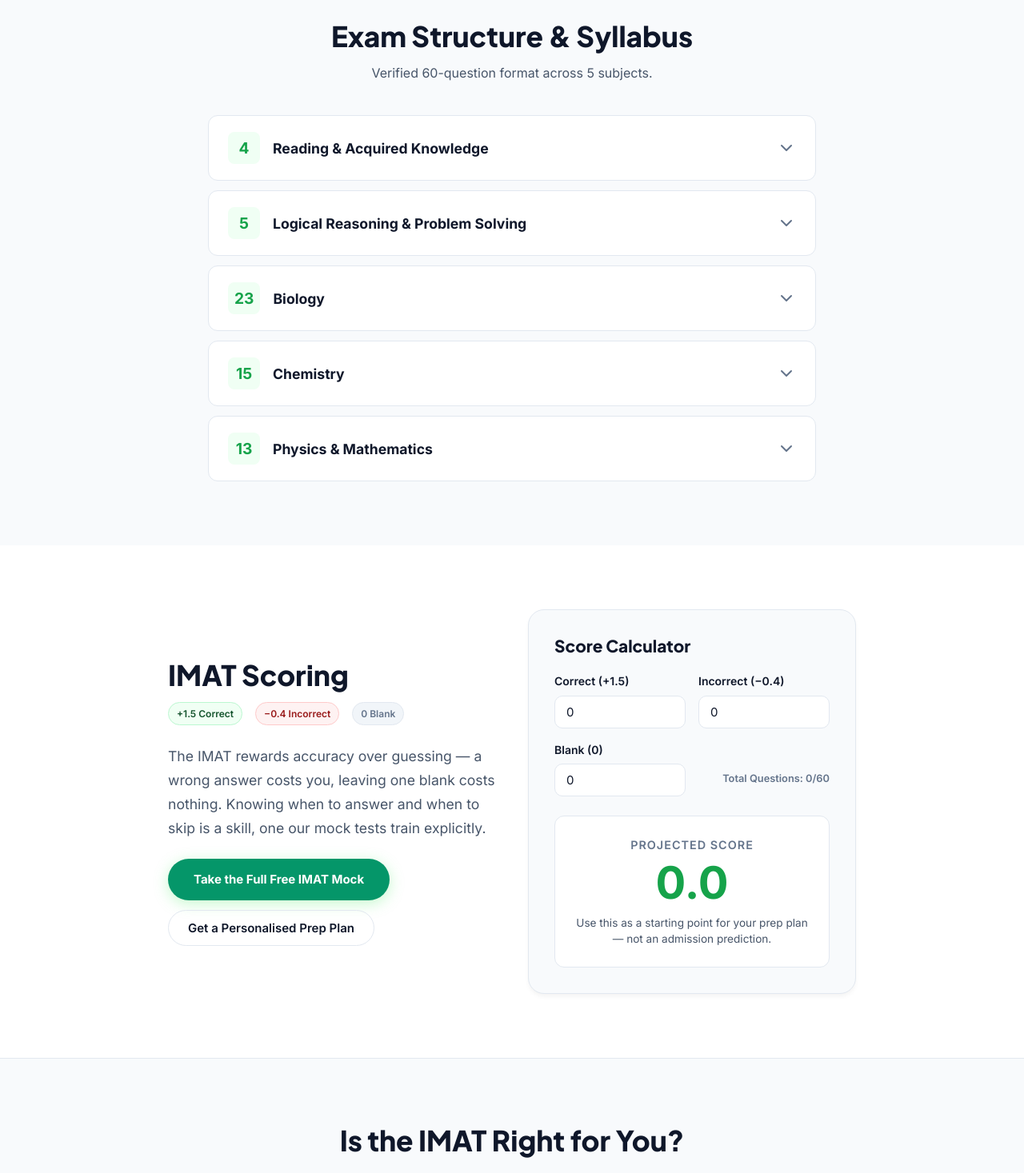
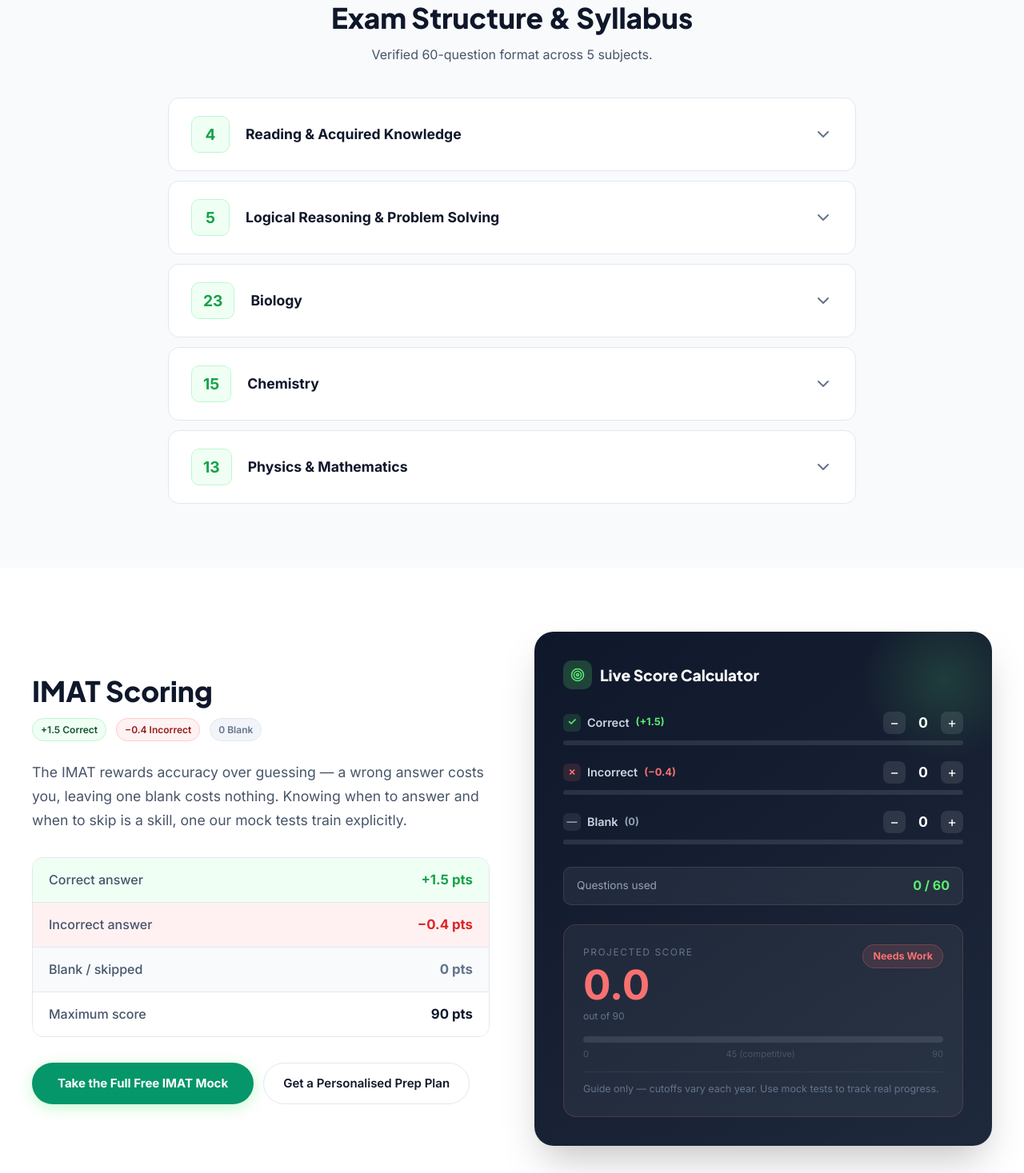
Before and after one commit to ch-muaz-kamboh/Ahsoraa-med-academy, a Next.js app: page /imat in a window 1280 px wide. Shown: the part 2178-3645 px from the top of the page at 80% size. Built offline with nearby package versions, Linux system fonts and the light colour scheme; a web font is replaced by a local one.

Commit message:
fix: IMAT page horizontal spacing + premium score calculator redesign

```diff
--- a/src/app/imat/IMATContent.tsx
+++ b/src/app/imat/IMATContent.tsx
@@ -158,8 +158,8 @@
 
       {/* 03 — What Is the IMAT */}
       <section style={{ padding: '80px 0', backgroundColor: '#FFFFFF' }}>
-        <div className="container" style={{ maxWidth: '800px', textAlign: 'center' }}>
-          <div ref={introRef as React.RefObject<HTMLDivElement>} className="scroll-fade-up">
+        <div className="container" style={{ textAlign: 'center' }}>
+          <div ref={introRef as React.RefObject<HTMLDivElement>} className="scroll-fade-up" style={{ maxWidth: '820px', margin: '0 auto' }}>
             <h2 style={{ fontSize: '2.2rem', fontWeight: 800, color: '#0F172A', marginBottom: '24px' }}>What Is the IMAT?</h2>
             <p style={{ color: '#475569', fontSize: '1.15rem', lineHeight: 1.8 }}>
               The International Medical Admissions Test (IMAT) is an English-language entrance examination used for admission to participating English-taught Medicine & Surgery programmes at Italian public universities. It tests scientific knowledge alongside logical reasoning, problem solving and reading-related skills, in a single 100-minute sitting. The exam is time-limited, so effective preparation requires both subject mastery and exam strategy — not one or the other. Not every Italian Medicine programme uses the IMAT, so confirming your target university's admission route is an important early step.
@@ -177,8 +177,8 @@
           </div>
 
           {/* Timeline UI */}
-          <div ref={datesRef as React.RefObject<HTMLDivElement>} className="scroll-fade-up" style={{ maxWidth: '900px', margin: '0 auto', position: 'relative' }}>
-            <div style={{ display: 'grid', gridTemplateColumns: 'repeat(auto-fit, minmax(150px, 1fr))', gap: '20px', position: 'relative', zIndex: 2 }}>
+          <div ref={datesRef as React.RefObject<HTMLDivElement>} className="scroll-fade-up">
+            <div style={{ display: 'grid', gridTemplateColumns: 'repeat(auto-fit, minmax(180px, 1fr))', gap: '20px', position: 'relative', zIndex: 2 }}>
               {[
                 { step: 'Registration Opens', date: '[Pending Confirmation]', icon: <MapPin size={24} /> },
                 { step: 'Registration Closes', date: '[Pending Confirmation]', icon: <Info size={24} /> },
@@ -186,8 +186,8 @@
                 { step: 'Exam Date', date: '[Pending Sept 2027]', icon: <Clock size={24} /> },
                 { step: 'Results/Ranking', date: '[Pending]', icon: <Target size={24} /> },
               ].map((item, idx) => (
-                 <div key={idx} style={{ textAlign: 'center', padding: '20px', backgroundColor: '#1E293B', borderRadius: '12px', border: '1px solid #334155' }}>
-                    <div style={{ display: 'flex', justifyContent: 'center', color: '#5CED73', marginBottom: '12px' }}>
+                 <div key={idx} style={{ textAlign: 'center', padding: '28px 20px', backgroundColor: '#1E293B', borderRadius: '16px', border: '1px solid #334155' }}>
+                    <div style={{ display: 'flex', justifyContent: 'center', color: '#5CED73', marginBottom: '14px' }}>
                       {item.icon}
                     </div>
                     <div style={{ fontWeight: 700, color: '#F8FAFC', marginBottom: '8px' }}>{item.step}</div>
@@ -196,7 +196,7 @@
               ))}
             </div>
 
-            <div style={{ marginTop: '40px', backgroundColor: '#1E293B', borderLeft: '4px solid #F59E0B', padding: '16px 20px', borderRadius: '8px', display: 'flex', gap: '16px', alignItems: 'flex-start' }}>
+            <div style={{ marginTop: '40px', backgroundColor: '#1E293B', borderLeft: '4px solid #F59E0B', padding: '20px 24px', borderRadius: '12px', display: 'flex', gap: '16px', alignItems: 'flex-start' }}>
                <AlertCircle color="#F59E0B" style={{ flexShrink: 0, marginTop: '2px' }} />
                <p style={{ color: '#CBD5E1', fontSize: '0.95rem', margin: 0, lineHeight: 1.5 }}>
                  "Dates, fees and procedures are set annually by the Italian Ministry of University and Research (MUR) — always verify current information on Universitaly.it. Last verified: September 2026."
@@ -208,20 +208,20 @@
 
       {/* 05 — Exam Structure & Syllabus */}
       <section style={{ padding: '80px 0', backgroundColor: '#F8FAFC' }}>
-        <div className="container" style={{ maxWidth: '800px' }}>
+        <div className="container">
           <div style={{ textAlign: 'center', marginBottom: '40px' }}>
             <h2 style={{ fontSize: '2.2rem', fontWeight: 800, color: '#0F172A' }}>Exam Structure & Syllabus</h2>
             <p style={{ color: '#475569', marginTop: '12px' }}>Verified 60-question format across 5 subjects.</p>
           </div>
-          <div style={{ display: 'flex', flexDirection: 'column', gap: '12px' }}>
+          <div style={{ display: 'flex', flexDirection: 'column', gap: '12px', maxWidth: '860px', margin: '0 auto' }}>
             {subjects.map((sub, i) => (
-              <div key={i} style={{ backgroundColor: '#FFFFFF', border: openSubject === i ? '1px solid #16A34A' : '1px solid #E2E8F0', borderRadius: '12px', overflow: 'hidden', transition: 'all 0.2s ease' }}>
+              <div key={i} style={{ backgroundColor: '#FFFFFF', border: openSubject === i ? '1px solid #16A34A' : '1px solid #E2E8F0', borderRadius: '14px', overflow: 'hidden', transition: 'all 0.2s ease' }}>
                 <button
                   onClick={() => setOpenSubject(openSubject === i ? null : i)}
-                  style={{ width: '100%', padding: '20px 24px', display: 'flex', justifyContent: 'space-between', alignItems: 'center', background: 'none', border: 'none', cursor: 'pointer' }}
+                  style={{ width: '100%', padding: '22px 28px', display: 'flex', justifyContent: 'space-between', alignItems: 'center', background: 'none', border: 'none', cursor: 'pointer' }}
                 >
-                  <div style={{ display: 'flex', alignItems: 'center', gap: '16px' }}>
-                    <div style={{ backgroundColor: '#F0FFF4', padding: '8px', borderRadius: '8px', color: '#16A34A', fontWeight: 800, fontSize: '1.2rem', minWidth: '40px', textAlign: 'center' }}>
+                  <div style={{ display: 'flex', alignItems: 'center', gap: '20px' }}>
+                    <div style={{ backgroundColor: '#F0FFF4', padding: '10px 14px', borderRadius: '10px', color: '#16A34A', fontWeight: 800, fontSize: '1.2rem', minWidth: '48px', textAlign: 'center', border: '1px solid #BBF7D0' }}>
                       {sub.qs}
                     </div>
                     <div style={{ fontWeight: 700, fontSize: '1.1rem', color: '#0F172A', textAlign: 'left' }}>
@@ -231,7 +231,7 @@
                   {openSubject === i ? <ChevronUp color="#16A34A" /> : <ChevronDown color="#64748B" />}
                 </button>
                 {openSubject === i && (
-                  <div style={{ padding: '0 24px 24px', borderTop: '1px solid #F1F5F9', marginTop: '4px', paddingTop: '20px' }}>
+                  <div style={{ padding: '0 28px 28px', borderTop: '1px solid #F1F5F9', marginTop: '4px', paddingTop: '20px' }}>
                     <p style={{ color: '#475569', marginBottom: '16px', lineHeight: 1.6 }}>
                       <strong>Core topics include:</strong> {sub.topics}
                     </p>
@@ -248,56 +248,115 @@
 
       {/* 06 — Scoring + Live Score Calculator */}
       <section style={{ padding: '80px 0', backgroundColor: '#FFFFFF' }}>
-        <div className="container" style={{ maxWidth: '900px' }}>
-          <div ref={calcRef as React.RefObject<HTMLDivElement>} className="scroll-fade-up" style={{ display: 'grid', gridTemplateColumns: 'repeat(auto-fit, minmax(300px, 1fr))', gap: '40px', alignItems: 'center' }}>
+        <div className="container">
+          <div ref={calcRef as React.RefObject<HTMLDivElement>} className="scroll-fade-up" style={{ display: 'grid', gridTemplateColumns: 'repeat(auto-fit, minmax(340px, 1fr))', gap: '56px', alignItems: 'center' }}>
             <div>
               <h2 style={{ fontSize: '2.2rem', fontWeight: 800, color: '#0F172A', marginBottom: '12px' }}>IMAT Scoring</h2>
-              <div style={{ display: 'flex', gap: '16px', marginBottom: '24px' }}>
+              <div style={{ display: 'flex', gap: '12px', marginBottom: '24px', flexWrap: 'wrap' }}>
                 <span className="badge badge-green">+1.5 Correct</span>
                 <span className="badge badge-red">−0.4 Incorrect</span>
                 <span className="badge badge-gray">0 Blank</span>
               </div>
-              <p style={{ color: '#475569', fontSize: '1.1rem', lineHeight: 1.7, marginBottom: '24px' }}>
+              <p style={{ color: '#475569', fontSize: '1.1rem', lineHeight: 1.7, marginBottom: '32px' }}>
                 The IMAT rewards accuracy over guessing — a wrong answer costs you, leaving one blank costs nothing. Knowing when to answer and when to skip is a skill, one our mock tests train explicitly.
               </p>
+              {/* Score breakdown table */}
+              <div style={{ backgroundColor: '#F8FAFC', borderRadius: '14px', border: '1px solid #E2E8F0', overflow: 'hidden', marginBottom: '32px' }}>
+                {[{ label: 'Correct answer', value: '+1.5 pts', color: '#16A34A', bg: '#F0FFF4' }, { label: 'Incorrect answer', value: '−0.4 pts', color: '#DC2626', bg: '#FFF1F2' }, { label: 'Blank / skipped', value: '0 pts', color: '#64748B', bg: '#F8FAFC' }, { label: 'Maximum score', value: '90 pts', color: '#0F172A', bg: '#FFFFFF' }].map((row, i) => (
+                  <div key={i} style={{ display: 'flex', justifyContent: 'space-between', alignItems: 'center', padding: '14px 20px', backgroundColor: row.bg, borderBottom: i < 3 ? '1px solid #E2E8F0' : 'none' }}>
+                    <span style={{ color: '#475569', fontWeight: 500 }}>{row.label}</span>
+                    <span style={{ color: row.color, fontWeight: 800, fontSize: '1.05rem' }}>{row.value}</span>
+                  </div>
+                ))}
+              </div>
               <div style={{ display: 'flex', gap: '12px', flexWrap: 'wrap' }}>
                  <Link href="/portal/tests" className="btn-primary">Take the Full Free IMAT Mock</Link>
                  <button onClick={() => setLeadOpen(true)} className="btn-outline">Get a Personalised Prep Plan</button>
               </div>
             </div>
 
-            {/* Calculator Widget */}
-            <div style={{ backgroundColor: '#F8FAFC', borderRadius: '20px', border: '1px solid #E2E8F0', padding: '32px', boxShadow: '0 4px 6px -1px rgba(0,0,0,0.05)' }}>
-               <h3 style={{ fontSize: '1.3rem', fontWeight: 800, marginBottom: '20px', color: '#0F172A' }}>Score Calculator</h3>
-               <div style={{ display: 'grid', gridTemplateColumns: '1fr 1fr', gap: '16px', marginBottom: '24px' }}>
+            {/* Premium Calculator Widget */}
+            <div style={{ background: 'linear-gradient(145deg, #0F172A 0%, #1E293B 100%)', borderRadius: '24px', padding: '36px', boxShadow: '0 25px 50px -12px rgba(0,0,0,0.25)', position: 'relative', overflow: 'hidden' }}>
+              {/* Background glow */}
+              <div style={{ position: 'absolute', top: '-40px', right: '-40px', width: '200px', height: '200px', background: 'radial-gradient(circle, rgba(92,237,115,0.15) 0%, transparent 70%)', pointerEvents: 'none' }} />
+
+              <div style={{ display: 'flex', alignItems: 'center', gap: '10px', marginBottom: '28px' }}>
+                <div style={{ width: '36px', height: '36px', borderRadius: '10px', backgroundColor: 'rgba(92,237,115,0.2)', display: 'flex', alignItems: 'center', justifyContent: 'center' }}>
+                  <Target size={18} color="#5CED73" />
+                </div>
+                <h3 style={{ fontSize: '1.2rem', fontWeight: 800, color: '#FFFFFF', margin: 0 }}>Live Score Calculator</h3>
+              </div>
+
+              {/* Input sliders + numbers */}
+              <div style={{ display: 'flex', flexDirection: 'column', gap: '20px', marginBottom: '28px' }}>
+                {[
+                  { key: 'correct' as const, label: 'Correct', emoji: '✓', color: '#5CED73', pts: '+1.5' },
+                  { key: 'incorrect' as const, label: 'Incorrect', emoji: '✗', color: '#F87171', pts: '−0.4' },
+                  { key: 'blank' as const, label: 'Blank', emoji: '—', color: '#94A3B8', pts: '0' },
+                ].map(({ key, label, emoji, color, pts }) => (
+                  <div key={key}>
+                    <div style={{ display: 'flex', justifyContent: 'space-between', alignItems: 'center', marginBottom: '8px' }}>
+                      <div style={{ display: 'flex', alignItems: 'center', gap: '8px' }}>
+                        <span style={{ width: '22px', height: '22px', borderRadius: '6px', backgroundColor: `${color}22`, color, fontWeight: 800, fontSize: '0.8rem', display: 'flex', alignItems: 'center', justifyContent: 'center' }}>{emoji}</span>
+                        <span style={{ color: '#CBD5E1', fontWeight: 600, fontSize: '0.9rem' }}>{label}</span>
+                        <span style={{ color, fontSize: '0.8rem', fontWeight: 700 }}>({pts})</span>
+                      </div>
+                      <div style={{ display: 'flex', alignItems: 'center', gap: '8px' }}>
+                        <button onClick={() => handleScoreChange(key, String(Math.max(0, scoreCalc[key] - 1)))} style={{ width: '28px', height: '28px', borderRadius: '8px', background: 'rgba(255,255,255,0.1)', border: 'none', color: '#FFFFFF', cursor: 'pointer', fontSize: '1.1rem', display: 'flex', alignItems: 'center', justifyContent: 'center' }}>−</button>
+                        <span style={{ color: '#FFFFFF', fontWeight: 800, fontSize: '1.1rem', minWidth: '28px', textAlign: 'center' }}>{scoreCalc[key]}</span>
+                        <button onClick={() => handleScoreChange(key, String(Math.min(60, scoreCalc[key] + 1)))} style={{ width: '28px', height: '28px', borderRadius: '8px', background: 'rgba(255,255,255,0.1)', border: 'none', color: '#FFFFFF', cursor: 'pointer', fontSize: '1.1rem', display: 'flex', alignItems: 'center', justifyContent: 'center' }}>+</button>
+                      </div>
+                    </div>
+                    <div style={{ height: '6px', backgroundColor: 'rgba(255,255,255,0.1)', borderRadius: '3px', overflow: 'hidden' }}>
+                      <div style={{ height: '100%', width: `${(scoreCalc[key] / 60) * 100}%`, backgroundColor: color, borderRadius: '3px', transition: 'width 0.3s ease' }} />
+                    </div>
+                  </div>
+                ))}
+              </div>
+
+              {/* Total questions indicator */}
+              <div style={{ display: 'flex', justifyContent: 'space-between', alignItems: 'center', backgroundColor: 'rgba(255,255,255,0.06)', borderRadius: '10px', padding: '10px 16px', marginBottom: '24px', border: inputsTotal > 60 ? '1px solid #F87171' : '1px solid rgba(255,255,255,0.1)' }}>
+                <span style={{ color: '#94A3B8', fontSize: '0.85rem' }}>Questions used</span>
+                <span style={{ color: inputsTotal > 60 ? '#F87171' : '#5CED73', fontWeight: 700 }}>{inputsTotal} / 60</span>
+              </div>
+
+              {/* Score display */}
+              {(() => {
+                const score = inputsTotal > 60 ? null : totalScore;
+                const scoreColor = score === null ? '#F87171' : score >= 50 ? '#5CED73' : score >= 35 ? '#FCD34D' : '#F87171';
+                const scoreBand = score === null ? 'Invalid' : score >= 50 ? 'Competitive Range' : score >= 35 ? 'Moderate Range' : 'Needs Work';
+                const fillPct = score === null ? 0 : Math.max(0, Math.min(100, (score / 90) * 100));
+                return (
+                  <div style={{ backgroundColor: 'rgba(255,255,255,0.05)', borderRadius: '16px', padding: '24px', border: `1px solid ${scoreColor}33` }}>
+                    <div style={{ display: 'flex', justifyContent: 'space-between', alignItems: 'flex-start', marginBottom: '16px' }}>
                       <div>
-                   <label className="form-label">Correct (+1.5)</label>
-                   <input type="number" min="0" max="60" className="form-input" value={scoreCalc.correct} onChange={(e) => handleScoreChange('correct', e.target.value)} />
+                        <div style={{ fontSize: '0.75rem', color: '#64748B', textTransform: 'uppercase', letterSpacing: '1.5px', marginBottom: '6px' }}>Projected Score</div>
+                        <div style={{ fontSize: '3.2rem', fontWeight: 900, color: scoreColor, lineHeight: 1 }}>
+                          {score === null ? 'ERR' : score.toFixed(1)}
                         </div>
-                 <div>
-                   <label className="form-label">Incorrect (−0.4)</label>
-                   <input type="number" min="0" max="60" className="form-input" value={scoreCalc.incorrect} onChange={(e) => handleScoreChange('incorrect', e.target.value)} />
+                        <div style={{ fontSize: '0.75rem', color: '#64748B', marginTop: '4px' }}>out of 90</div>
                       </div>
-                 <div>
-                   <label className="form-label">Blank (0)</label>
-                   <input type="number" min="0" max="60" className="form-input" value={scoreCalc.blank} onChange={(e) => handleScoreChange('blank', e.target.value)} />
-                 </div>
-                 <div style={{ display: 'flex', flexDirection: 'column', justifyContent: 'flex-end' }}>
-                   <div style={{ fontSize: '0.8rem', color: inputsTotal > 60 ? '#EF4444' : '#64748B', fontWeight: 600, textAlign: 'right', paddingBottom: '12px' }}>
-                     Total Questions: {inputsTotal}/60
+                      <div style={{ textAlign: 'right' }}>
+                        <div style={{ display: 'inline-block', backgroundColor: `${scoreColor}22`, color: scoreColor, padding: '4px 12px', borderRadius: '20px', fontSize: '0.78rem', fontWeight: 700, border: `1px solid ${scoreColor}44` }}>
+                          {scoreBand}
                         </div>
                       </div>
                     </div>
-
-               <div style={{ backgroundColor: '#FFFFFF', border: '1px solid #E2E8F0', borderRadius: '12px', padding: '24px', textAlign: 'center' }}>
-                 <div style={{ fontSize: '0.9rem', fontWeight: 600, color: '#64748B', textTransform: 'uppercase', letterSpacing: '1px' }}>Projected Score</div>
-                 <div style={{ fontSize: '3.5rem', fontWeight: 800, color: inputsTotal > 60 ? '#EF4444' : '#16A34A', lineHeight: 1, margin: '8px 0' }}>
-                   {inputsTotal > 60 ? 'ERR' : totalScore.toFixed(1)}
+                    {/* Progress bar */}
+                    <div style={{ height: '8px', backgroundColor: 'rgba(255,255,255,0.1)', borderRadius: '4px', overflow: 'hidden' }}>
+                      <div style={{ height: '100%', width: `${fillPct}%`, background: `linear-gradient(90deg, ${scoreColor}88, ${scoreColor})`, borderRadius: '4px', transition: 'width 0.4s ease' }} />
                     </div>
-                 <div style={{ fontSize: '0.85rem', color: '#475569', lineHeight: 1.5, marginTop: '12px' }}>
-                   Use this as a starting point for your prep plan — not an admission prediction.
+                    <div style={{ display: 'flex', justifyContent: 'space-between', marginTop: '6px' }}>
+                      <span style={{ fontSize: '0.7rem', color: '#475569' }}>0</span>
+                      <span style={{ fontSize: '0.7rem', color: '#475569' }}>45 (competitive)</span>
+                      <span style={{ fontSize: '0.7rem', color: '#475569' }}>90</span>
+                    </div>
+                    <div style={{ fontSize: '0.78rem', color: '#64748B', lineHeight: 1.5, marginTop: '12px', paddingTop: '12px', borderTop: '1px solid rgba(255,255,255,0.06)' }}>
+                      Guide only — cutoffs vary each year. Use mock tests to track real progress.
                     </div>
                   </div>
+                );
+              })()}
             </div>
           </div>
         </div>
@@ -331,8 +390,9 @@
 
       {/* 08 — EU vs Non-EU & Admission Category */}
       <section id="eu-noneu" style={{ padding: '80px 0', backgroundColor: '#FFFFFF' }}>
-        <div className="container" style={{ maxWidth: '900px' }}>
-          <div ref={euRef as React.RefObject<HTMLDivElement>} className="scroll-stagger" style={{ display: 'grid', gridTemplateColumns: '1fr 1fr', gap: '30px' }}>
+        <div className="container">
+          <div style={{ maxWidth: '960px', margin: '0 auto' }}>
+          <div ref={euRef as React.RefObject<HTMLDivElement>} className="scroll-stagger" style={{ display: 'grid', gridTemplateColumns: 'repeat(auto-fit, minmax(300px, 1fr))', gap: '30px' }}>
              <div className="card">
                <h3 style={{ fontSize: '1.4rem', fontWeight: 800, color: '#0F172A', marginBottom: '12px' }}>EU Candidates</h3>
                <p style={{ color: '#475569', lineHeight: 1.6 }}>EU citizens — and non-EU citizens legally resident in Italy who meet the criteria — apply through the EU procedure and quota.</p>
@@ -356,6 +416,7 @@
           <div style={{ marginTop: '20px', fontSize: '0.85rem', color: '#64748B', display: 'flex', gap: '8px' }}>
              <AlertCircle size={16} style={{ flexShrink: 0 }} />
              "Rules, quotas and procedures are set by MUR/Universitaly and can change — always confirm your category and process on Universitaly.it."
+          </div>
           </div>
         </div>
       </section>
@@ -394,12 +455,14 @@
 
       {/* 10 — Cost */}
       <section style={{ padding: '80px 0', backgroundColor: '#F8FAFC' }}>
-        <div className="container" style={{ maxWidth: '800px', textAlign: 'center' }}>
+        <div className="container" style={{ textAlign: 'center' }}>
+          <div style={{ maxWidth: '800px', margin: '0 auto' }}>
            <h2 style={{ fontSize: '2.2rem', fontWeight: 800, color: '#0F172A', marginBottom: '24px' }}>What Does It Cost to Study Medicine in Italy?</h2>
            <p style={{ color: '#475569', fontSize: '1.15rem', lineHeight: 1.8, marginBottom: '32px' }}>
              Italian public universities generally charge tuition scaled to family income (ISEE), often notably lower than private medical programmes elsewhere in Europe. Regional scholarships (DSU) can reduce or cover tuition and include a living stipend for eligible students, including international applicants.
            </p>
            <Link href="/scholarships" className="btn-outline">Explore Costs & Scholarships <ArrowRight size={18}/></Link>
+           </div>
         </div>
       </section>
 
@@ -494,7 +557,8 @@
 
       {/* 14 — Free IMAT Starter Kit */}
       <section style={{ padding: '80px 0', backgroundColor: '#16A34A', color: '#FFFFFF' }}>
-        <div className="container" style={{ maxWidth: '700px', textAlign: 'center' }}>
+        <div className="container" style={{ textAlign: 'center' }}>
+          <div style={{ maxWidth: '700px', margin: '0 auto' }}>
           <h2 style={{ fontSize: '2.4rem', fontWeight: 800, marginBottom: '20px' }}>Get the Free IMAT Starter Kit</h2>
           <p style={{ fontSize: '1.1rem', lineHeight: 1.7, marginBottom: '40px', color: '#DCFCE7' }}>
             Syllabus overview, subject checklist, recommended study order, a study timeline, mock-test strategy, and a university-planning checklist — sent straight to your inbox.
@@ -507,11 +571,13 @@
             </button>
           </div>
           </div>
+        </div>
       </section>
 
       {/* 15 — FAQ + Final CTA */}
       <section style={{ padding: '80px 0', backgroundColor: '#F8FAFC' }}>
-        <div className="container" style={{ maxWidth: '800px' }}>
+        <div className="container">
+          <div style={{ maxWidth: '860px', margin: '0 auto' }}>
           <div style={{ textAlign: 'center', marginBottom: '50px' }}>
             <h2 style={{ fontSize: '2.2rem', fontWeight: 800, color: '#0F172A' }}>Frequently Asked Questions</h2>
           </div>
@@ -545,6 +611,7 @@
              </div>
           </div>
           </div>
+        </div>
       </section>
 
       <LeadCaptureModal isOpen={leadOpen} onClose={() => setLeadOpen(false)} defaultExam="IMAT" />
```
Also changed, not shown: 1 other file (tests, documents, lock files or other folders). Lines whose indentation alone changed are shown as unchanged.
